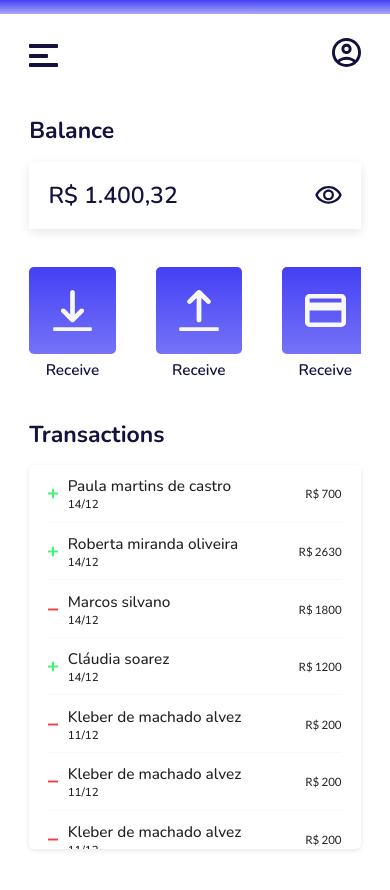
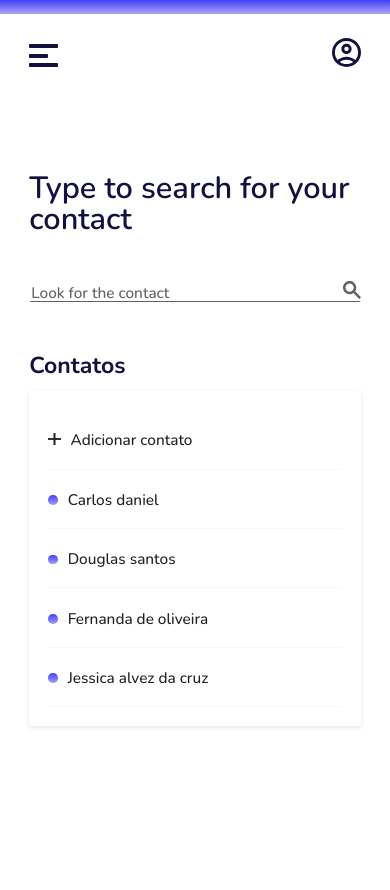
Before and after one commit to joaomanoelsm/Paybank, a React (Create React App) app: page / in a window 390 px wide. Shown: the top 890 px of the page. After the commit the page ends 844 px from the top, so only its background shows below. Built offline with nearby package versions, Linux system fonts and the light colour scheme.

Commit message:
Arquivo salvo com sucesso

```diff
--- a/src/App.js
+++ b/src/App.js
@@ -1,13 +1,14 @@
 import Header from './componentes/header/index';
 import Bank from './pages/bank';
 import Receive from './pages/receive';
-import Input from './componentes/Input';
+import Input from './componentes/input';
+import Search from './componentes/search';
 
 function App() {
   return (
     <>
       <Header />
-      <Bank />
+      <Search />
     </>
   );
 }
--- a/src/componentes/Input/index.jsx
+++ b/src/componentes/Input/index.jsx
@@ -1,10 +1,9 @@
 import React from 'react';
-import { useState } from 'react';
 import alertIcon from '../../assets/svgs/Alert.svg';
 
 const Input = () => {
-    const [ input, setInput ] = useState('R$ ')
-    const [ warning, setWarning ] = useState(false)
+    const [ input, setInput ] = React.useState('R$ ')
+    const [ warning, setWarning ] = React.useState(false)
     const inputRef = React.useRef()
 
     if (input.length === 2) {
--- a/src/componentes/search/index.jsx
+++ b/src/componentes/search/index.jsx
@@ -1,13 +1,37 @@
 import React from 'react'
+import searchIcon from '../../assets/svgs/search.svg';
+import addIcon from '../../assets/svgs/Add.svg';
 
 const Search = () => {
     const [ search, setSearch ] = React.useState()
 
+    const contacts = ['Carlos daniel', 'Douglas santos', 'Fernanda de oliveira', 'Jessica alvez da cruz']
+
   return (
-    <div className='search__container'>
-            <label htmlFor="">Digite o valor a cobrar</label>
-            <input onChange={ ({ target }) => setSearch(target.value)} value={ search } className='input' placeholder='R$' type="text" />
-    </div>
+    <section className='search'>
+      <div className='search__container'>
+        <label htmlFor="">Type to search for your contact</label>
+        <input onChange={ ({ target }) => setSearch(target.value)} value={ search } className='input' placeholder='Look for the contact' type="text" />
+        <img className='search__img' src={ searchIcon } alt="" />
+      </div>
+      <div className='search__list'>
+        <h2>Contatos</h2>
+        <div className='search__contacts'>
+          <div className='contact__add'>
+            <img src={ addIcon } alt="" />
+            <span>Adicionar contato</span>
+          </div>
+          { contacts.map( contact => {
+            return (
+              <div className='contact' key={ contact }>
+                <img src="" alt="" />
+                <span>{ contact }</span>
+              </div>
+            )
+          }) }
+        </div>
+      </div>
+    </section>
   )
 }
 
--- a/src/componentes/search/index.scss
+++ b/src/componentes/search/index.scss
@@ -0,0 +1,161 @@
+.search {
+    max-width: $screen-size;
+    width: 100%;
+    margin: auto;
+
+    .search__container {
+        width: 100%;
+        position: relative;
+        overflow: hidden;
+        margin-bottom: 10rem;
+
+        label {
+            @include text-effect(6.4rem, $nunito-font, 600, $text-color );
+            line-height: 6.4rem;
+            display: block;
+            margin: 12rem 0px 10rem 0px;
+        }
+
+        .input {
+            background: none;
+            outline: none;
+
+            height: auto;
+            border-radius: 0.2rem;
+
+            border-bottom-width: 0.3rem;
+            border-bottom-color: #616161;
+
+            border-top-color: transparent;
+            border-left-color: transparent;
+            border-right-color: transparent;
+
+            @include text-effect($medium-font, $nunito-font, 500, $dark-gray );
+            line-height: 3.6rem;
+
+
+            &::placeholder {
+                @include text-effect($medium-font, $nunito-font, 500, #616161 );
+                line-height: 3.6rem;
+            }
+
+        }
+
+        .search__img {
+            position: absolute;
+            right: 0; bottom: 0.8rem;
+            width: 3.6rem;
+        }
+    }
+
+    .search__list {
+
+        h2 {
+            @include text-effect($bold-font, $nunito-font, 700, $text-color);
+            margin-bottom: 2rem;
+        }
+
+        .search__contacts {
+            box-shadow: 0 0.3rem 1rem hsla(0, 0%, 0%, 0.103);
+            border-radius: 0.5rem;
+            padding: 4rem;
+
+            .contact__add {
+                position: relative;
+                padding: 4rem 0;
+
+                img {
+                    width: 2.6rem;
+                    margin-right: 2rem
+                }
+
+                span {
+                    @include text-effect($medium-font, $nunito-font, 500, $dark-gray);
+
+                    &::after {
+                        content: '';
+                        width: 100%;
+                        height: 0.2rem;
+                        background-color: $light-gray;
+
+                        position: absolute;
+                        left: 0; bottom: 0;
+                    }
+                }
+            }
+
+            .contact {
+                position: relative;
+                padding: 4rem 0;
+
+                span {
+                    @include text-effect($medium-font, $nunito-font, 500, $dark-gray);
+                    max-width: 800px;
+                }
+
+                &::after {
+                    content: '';
+                    width: 100%;
+                    height: 0.2rem;
+                    background-color: $light-gray;
+
+                    position: absolute;
+                    left: 0; bottom: 0;
+                }
+
+                &::before {
+                    content: '';
+                    margin-right: 2rem;
+                    display: inline-block;
+                    width: 2rem;
+                    height: 2rem;
+                    background: linear-gradient(to bottom, $principal-color, hsla(241, 90%, 61%, 0.514));
+                    border-radius: 50%;
+                }
+            }
+        }
+    }
+}
+
+@media (max-width: 1360px) {
+    .search {
+        width: 882px;
+    }
+}
+
+@media (max-width: 1023px) {
+    .search {
+        width: 85%;
+
+        .search__list {
+
+            .search__contacts {
+
+                .contact {
+
+                    span {
+                        max-width: 230px;
+                    }
+                }
+            }
+        }
+    }
+}
+
+@media (max-width: 767px) {
+    .search {
+
+        .search__list {
+
+            .search__contacts {
+
+                .contact {
+
+                    span {
+                        max-width: 230px;
+                    }
+                }
+            }
+        }
+    }
+}
--- a/src/pages/bank/balance/index.scss
+++ b/src/pages/bank/balance/index.scss
@@ -20,12 +20,35 @@
         box-shadow: 0px 3px 10px rgba(0, 0, 0, 0.103);
 
         span {
-            @include text-effect($bold-font, $nunito-font, 600, $text-color);
+            @include text-effect($medium-font, $nunito-font, 600, $text-color);
+            max-width: 800px;
         }
 
         img {
-            width: 5.6rem;
+            width: 4.2rem;
             cursor: pointer;
         }
     }
 }
+
+@media (max-width: 1360px) {
+    #balance {
+        #balance__container {
+
+            span {
+                max-width: 500px;
+            }
+        }
+    }
+}
+
+@media (max-width: 767px) {
+    #balance {
+        #balance__container {
+
+            span {
+                max-width: 200px;
+            }
+        }
+    }
+}
--- a/src/pages/bank/payments/index.scss
+++ b/src/pages/bank/payments/index.scss
@@ -45,8 +45,6 @@
             }
         }
     }
-
-
 }
 
 @media (max-width: 1023px) {
@@ -59,10 +57,16 @@
 }
 
 @media (max-width: 767px) {
-    .payments__icons {
+    #payments {
 
-        &:nth-child(-n+4) {
-            margin-right: 20px;
+        #payments__container {
+
+            .payments__icons {
+
+                &:nth-child(-n+4) {
+                    margin-right: 20px;
+                }
+            }
         }
     }
 }
--- a/src/pages/bank/transactions/index.scss
+++ b/src/pages/bank/transactions/index.scss
@@ -52,9 +52,14 @@
                     margin-left: 2rem;
 
                     .transactions__name {
+                        display: flex;
 
                         span {
                             @include text-effect($medium-font, $nunito-font, 500, $dark-gray );
+                            max-width: 600px;
+                            white-space: nowrap;
+                            overflow: hidden;
+                            text-overflow: ellipsis;
                         }
                     }
 
@@ -76,3 +81,33 @@
         }
     }
 }
+
+@media (max-width: 1023px) {
+    .transactions__name {
+
+        span {
+            max-width: 400px;
+            color: red;
+        }
+    }
+}
+
+@media (max-width: 767px) {
+    #transactions {
+        #transactions__historic {
+            .transactions__historic__itens {
+                .transactions__info {
+                    .transactions__data {
+                        .transactions__name {
+
+                            span {
+                                max-width: 150px;
+                                margin-right: 20px;
+                            }
+                        }
+                    }
+                }
+            }
+        }
+    }
+}
--- a/src/styles/main.scss
+++ b/src/styles/main.scss
@@ -1,6 +1,7 @@
 @import './index.scss';
 @import '../componentes/header/index.scss';
 @import '../componentes/input/index.scss';
+@import '../componentes/search/index.scss';
 @import '../pages/bank/index.scss';
 @import '../pages/bank/balance/index.scss';
 @import '../pages/bank/payments/index.scss';
```
Also changed, not shown: src/assets/svgs/Add.svg (added).
